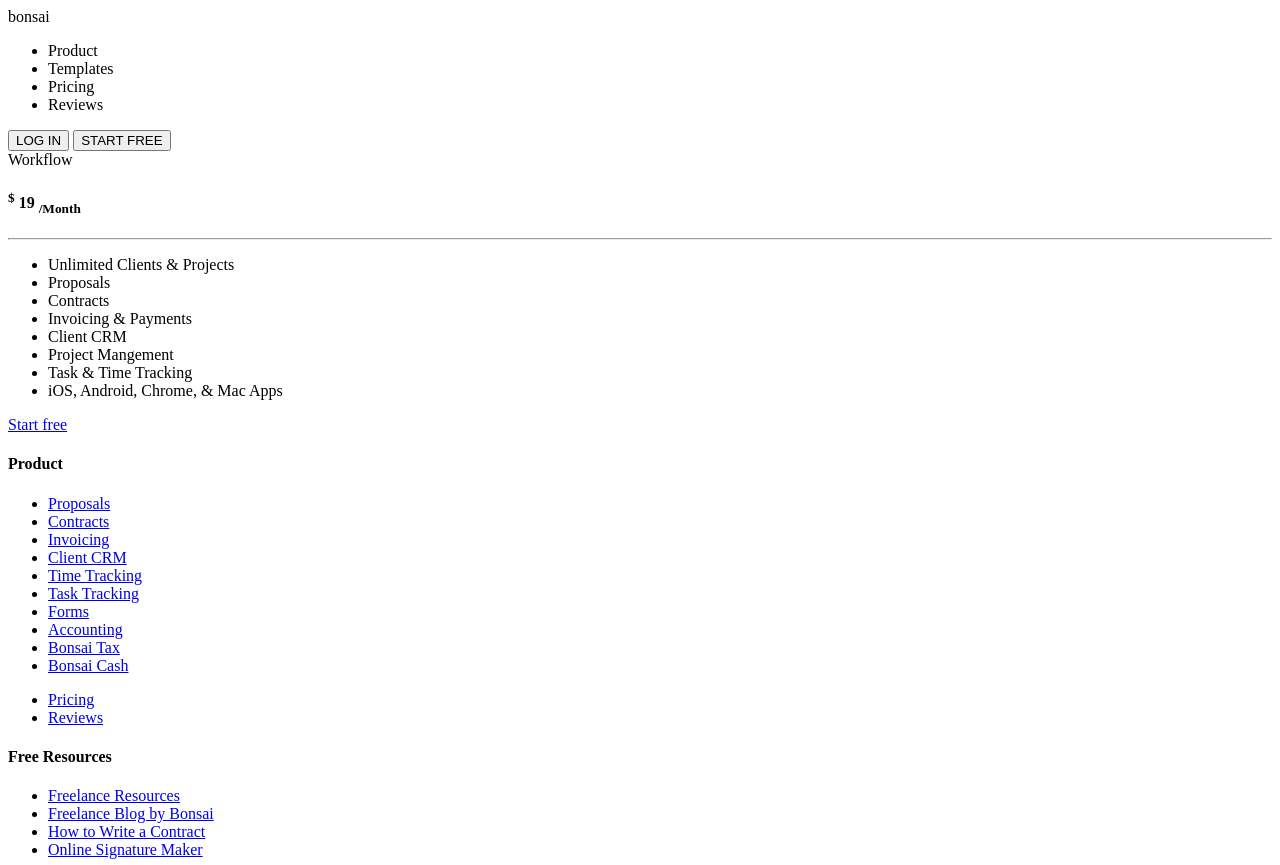
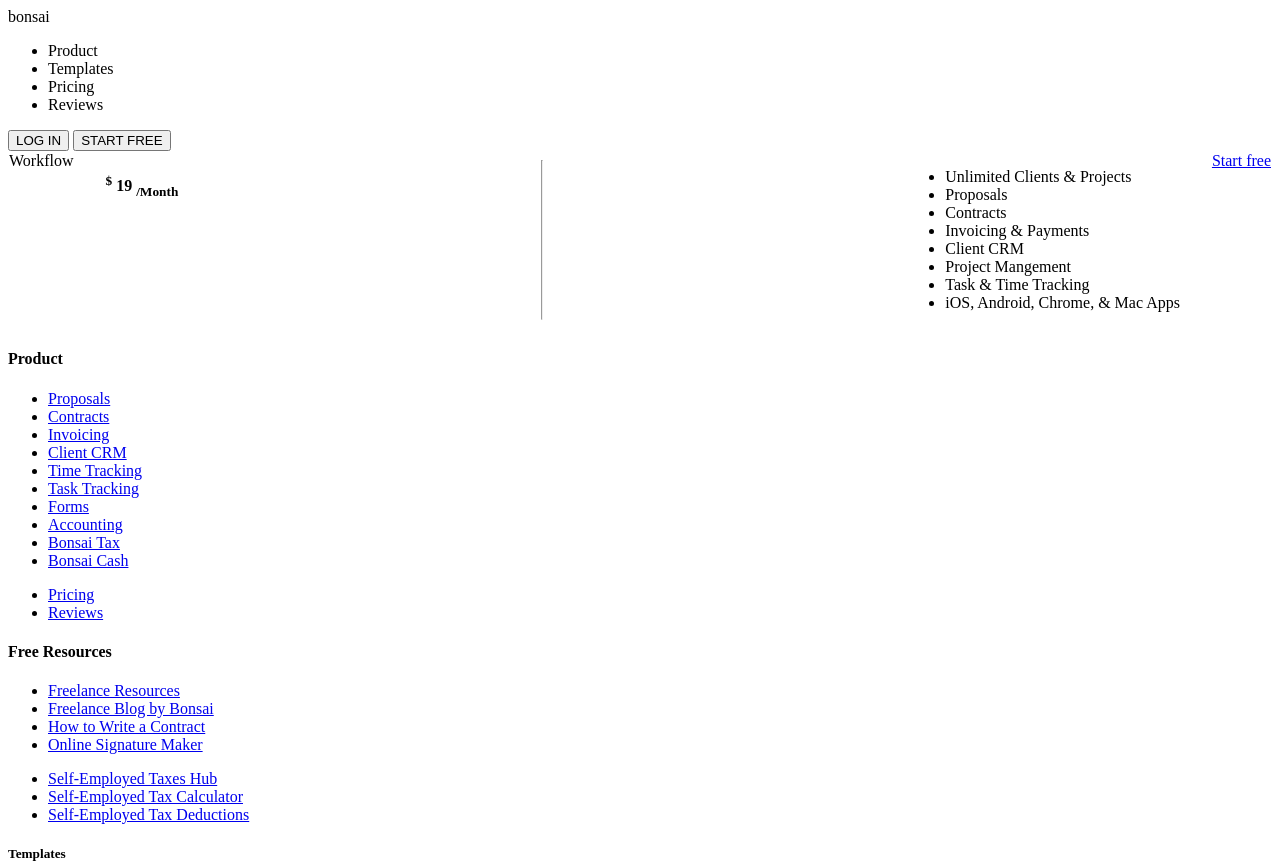
Before and after one commit to reindeer-7/wd-practice, a plain HTML site: page bonsai.html in a window 1280 px wide. Shown: the top 865 px of the page. Drawn offline with Linux system fonts and the light colour scheme.

Commit message:
Update css card.

```diff
--- a/css/bonsai.css
+++ b/css/bonsai.css
@@ -1,7 +1,24 @@
 /* Henry: Header Section */
 
 /* Lenin: Plans and Pricing Section */
+.card {
+    display: grid;
+    grid-template-columns: 1fr 1fr 1fr;
+    gap: 4rem;
+    /* box-sizing: border-box; */
+}
+.--card-second {
+    border-radius: 16px;
+    display: flex;
+    gap: 2rem;
+    border: 1px solid white;
+}
 
+.card:hover {
+    /* border-radius: 16px; */
+    background-color: #fbfcff;
+    border: 1px solid #bfc8e5;;
+}
 /* Paul: Cards Section */
 
 /* Yuli: Banner and Accordion Section */
```
